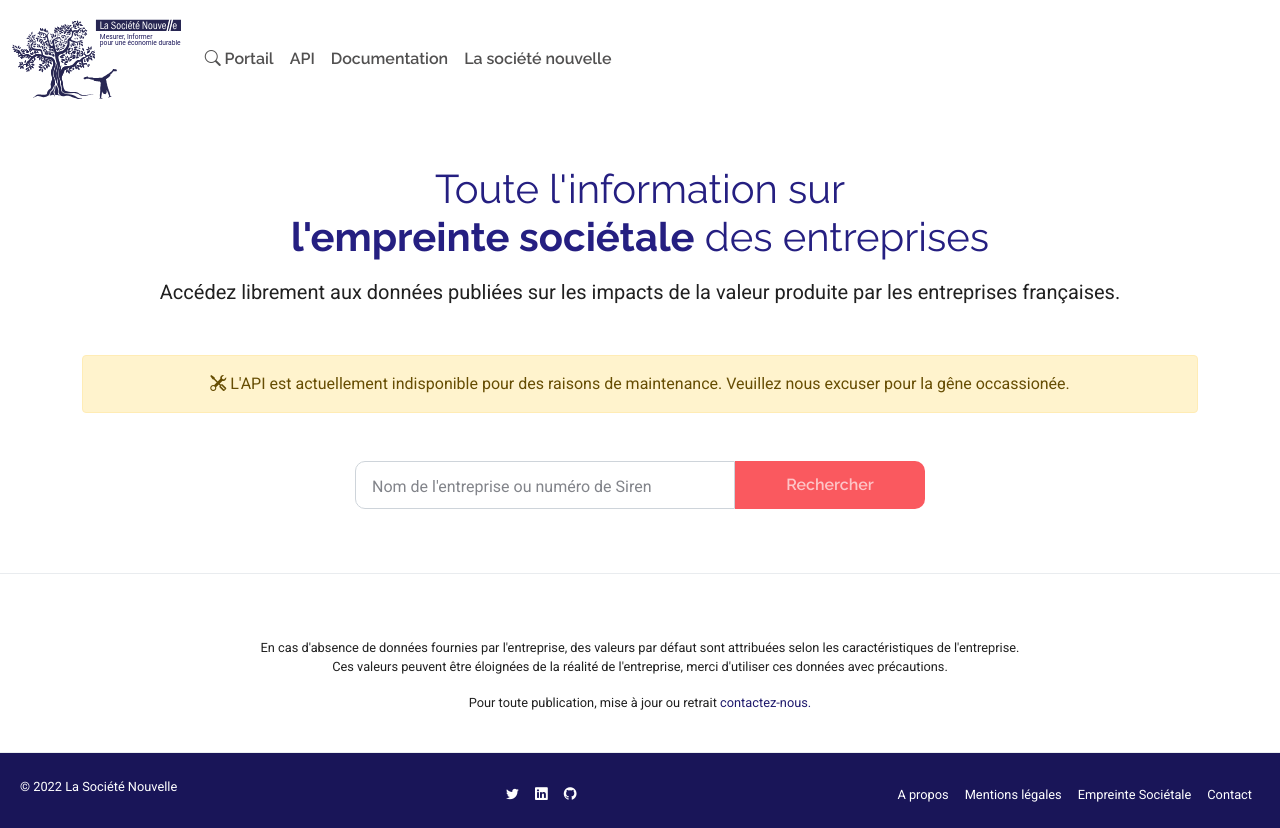
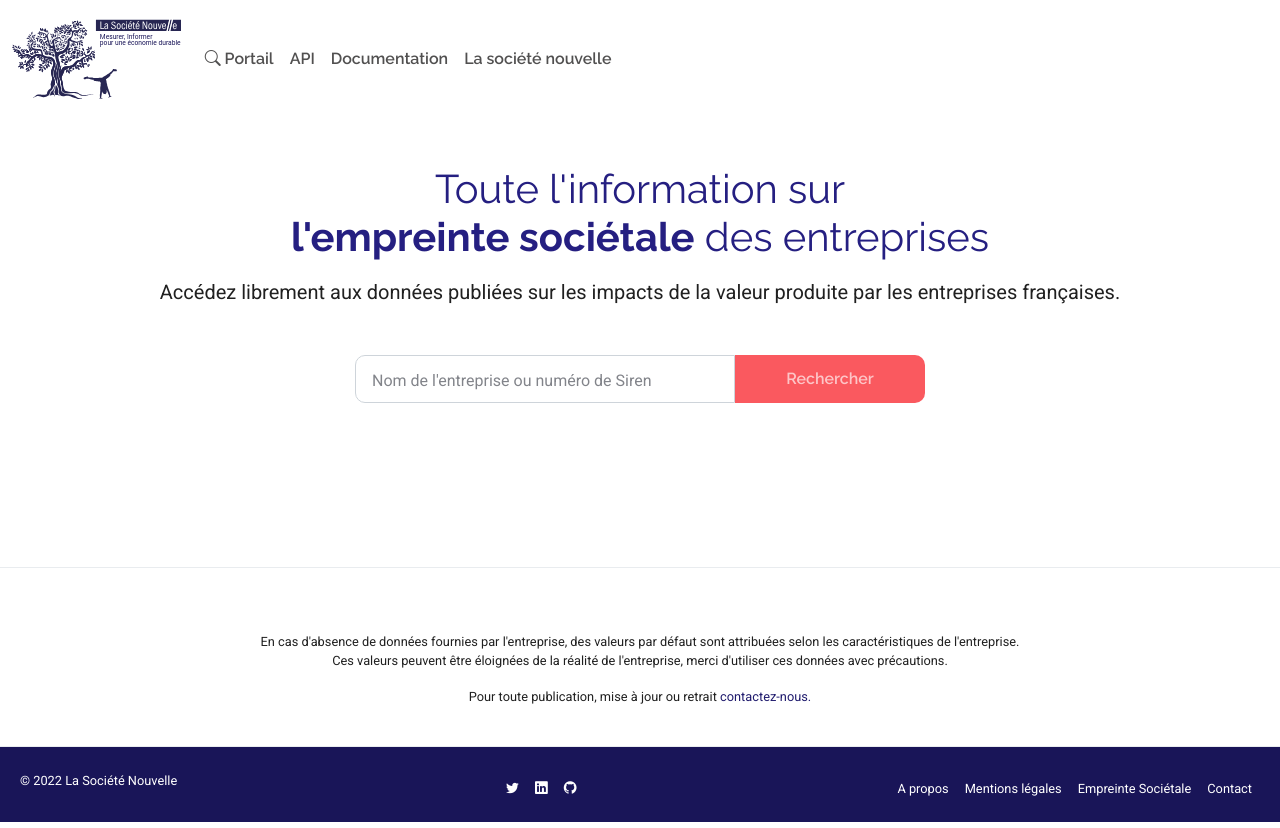
Before and after one commit to La-Societe-Nouvelle/LaSocieteNouvelle-Website, a Next.js app: page /portail in a window 1280 px wide. Built offline with nearby package versions, Linux system fonts and the light colour scheme.

Commit message:
maintenance message removed

```diff
--- a/src/pages/portail/index.js
+++ b/src/pages/portail/index.js
@@ -70,9 +70,7 @@ const portail = () => {
               Accédez librement aux données publiées sur les impacts de la
               valeur produite par les entreprises françaises.
             </p>
-            <Alert variant="warning ">
-            <i className="bi bi-tools"></i>  L'API est actuellement indisponible pour des raisons de maintenance. Veuillez nous excuser pour la gêne occassionée.
-            </Alert>
+
             <Row className="mt-5">
               <Col md={{ span: 6, offset: 3 }}>
                 <Row className="justify-content-md-center search-form">
```
